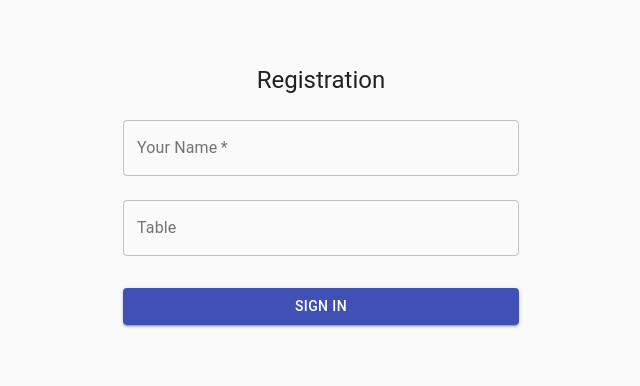
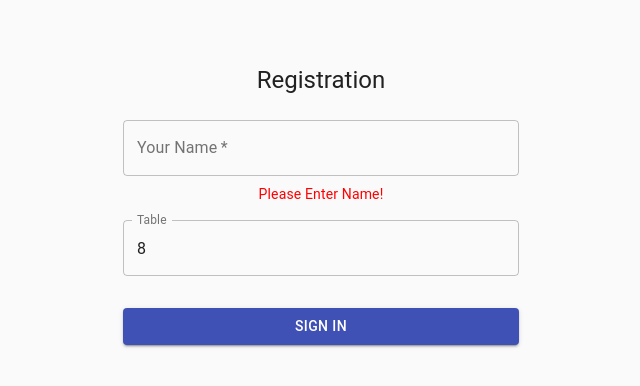
Before and after one commit to rahmarp/cashier-app, a React (Create React App) app: page / in a window 1280 px wide. Both pictures are taken after a click on the button "SIGN IN". Shown: the top 386 px of the page, without its empty margins (319-959 px from the left). Built offline with nearby package versions, Linux system fonts and the light colour scheme.

Commit message:
add validation form in registration page

```diff
--- a/src/App.js
+++ b/src/App.js
@@ -1,12 +1,23 @@
+import { Redirect, Route, Switch, withRouter } from 'react-router';
 import './App.css';
+// import RegistrationForm from './components/RegistrationForm/RegistrationForm';
 import RegistrationPage from './containers/RegistrationPage/RegistrationPage';
+import asyncComponent from './hoc/asyncComponent/asyncComponent';
 
+const asyncMenu = asyncComponent(() => {
+  return import('./containers/MenuPage/MenuPage')
+})
 function App() {
   return (
     <div className="App">
-      <RegistrationPage />
+      {/* <RegistrationPage /> */}
+      <Switch>
+        <Route path="/" exact component ={RegistrationPage} />
+        <Route path="/menu" component={asyncMenu} />
+        {/* <Redirect to="/" /> */}
+      </Switch>
     </div>
   );
 }
 
-export default App;
+export default withRouter(App);
--- a/src/components/RegistrationForm/RegistrationForm.js
+++ b/src/components/RegistrationForm/RegistrationForm.js
@@ -19,6 +19,10 @@ const useStyles = makeStyles((theme) => ({
       submit: {
         margin: theme.spacing(3, 0, 2),
       },
+      error: {
+          color: 'red',
+          textAlign: 'left'
+      }
 }))
 
 
@@ -45,17 +49,19 @@ export default function RegistrationForm(props) {
                         name="name"
                         onChange={(event) => props.onChanged(event,"name")}
                     />
+                    { props.error.length > 0 ? <span className={classes.error}>{props.error}</span> : ''}
                     <TextField
                         id="outlined-read-only-input"
                         margin="normal"
                         fullWidth
                         label="Table"
+                        type="number"
                         // InputProps={{
                         //   readOnly: true,
                         // }}
                         variant="outlined"
                         name="table"
-                        onChange={(event) => props.onChanged(event,"table")}
+                        value={props.tableValue}
                     />
                     <Button
                         // type="submit"
--- a/src/containers/MenuPage/MenuPage.js
+++ b/src/containers/MenuPage/MenuPage.js
@@ -0,0 +1,23 @@
+import React, { Component } from 'react'
+import { connect } from 'react-redux'
+
+class MenuPage extends Component {
+    render() {
+        return (
+            <div>
+                welcome to menu page!!
+                <p>Your name: {this.props.user}</p>
+                <p>Your name: {this.props.table}</p>
+            </div>
+        )
+    }
+}
+
+const mapStateToProps = state => {
+    return {
+        user: state.user.users,
+        table: state.user.table
+    }
+}
+
+export default connect( mapStateToProps )(MenuPage)
--- a/src/containers/RegistrationPage/RegistrationPage.js
+++ b/src/containers/RegistrationPage/RegistrationPage.js
@@ -3,29 +3,60 @@ import React, { Component } from 'react'
 import { connect } from 'react-redux';
 import RegistrationForm from '../../components/RegistrationForm/RegistrationForm';
 import * as actions from '../../store/actions/index'
-
-
 class RegistrationPage extends Component {
     constructor() {
         super()
         this.state = {
           name: '',
-          table: ''
+          table: 8,
+          errorName: ''
+
          }
 
         this.handleChange = this.handleChange.bind(this)
         this.handleSubmit = this.handleSubmit.bind(this)
       }
       handleChange = (event, field) => {
+          event.preventDefault();
           this.setState({
             [field]: event.target.value
           })
+          console.log(this.state.table)
       }
+      validationForm = (errors) => {
+        let valid = false;
+        if (errors){
+            valid = true;
+        }
+        else {
+            valid=false
+        }
+        return valid
+    }
       handleSubmit = ( event ) => {
           event.preventDefault();
-          const user = this.state.name
-          const table= this.state.table
-          this.props.onAddUser(user, table)
+          let user = this.state.name;
+          let error = this.state.errorName;
+          if (user.length <= 0) {
+            error = "Please Enter Name!"
+          }
+          else {
+              error = ""
+          }
+          this.setState({
+            errorName: error,
+          })
+          console.log(user)
+          if(this.validationForm(error)){
+            this.props.history.push('/')
+          }
+          else {
+            const user = this.state.name
+            const table= this.state.table
+            this.props.onAddUser(user, table)
+            this.props.history.push('/menu')
+          }
+
       }
 
 
@@ -35,7 +66,9 @@ class RegistrationPage extends Component {
                 <CssBaseline />
                 <RegistrationForm
                 onChanged={this.handleChange}
-                onSubmited={this.handleSubmit}/>
+                onSubmited={this.handleSubmit}
+                error={this.state.errorName}
+                tableValue={this.state.table}/>
             </Container>
         )
     }
--- /dev/null
+++ b/src/hoc/asyncComponent/asyncComponent.js
@@ -0,0 +1,24 @@
+import React, { Component } from 'react';
+
+const asyncComponent = (importComponent) => {
+    return class extends Component {
+        state = {
+            component: null
+        }
+
+        componentDidMount () {
+            importComponent()
+                .then(cmp => {
+                    this.setState({component: cmp.default})
+                })
+        }
+
+        render () {
+            const C = this.state.component;
+
+            return C ? <C {...this.props} /> : null
+        }
+    }
+}
+
+export default asyncComponent
--- a/src/index.js
+++ b/src/index.js
@@ -6,6 +6,7 @@ import reportWebVitals from './reportWebVitals';
 import { combineReducers, createStore } from 'redux';
 import userReducer from './store/reducers/user'
 import { Provider } from 'react-redux';
+import { BrowserRouter } from 'react-router-dom';
 
 const composeEnhancers = window.__REDUX_DEVTOOLS_EXTENSION__ && window.__REDUX_DEVTOOLS_EXTENSION__()
 const rootReducer = combineReducers({
@@ -16,7 +17,9 @@ const store = createStore(rootReducer, composeEnhancers )
 ReactDOM.render(
   <Provider store={store}>
   <React.StrictMode>
+  <BrowserRouter>
     <App />
+  </BrowserRouter>
   </React.StrictMode>
   </Provider>,
   document.getElementById('root')
```
Also changed, not shown: 1 other file (tests, documents, lock files or other folders).
